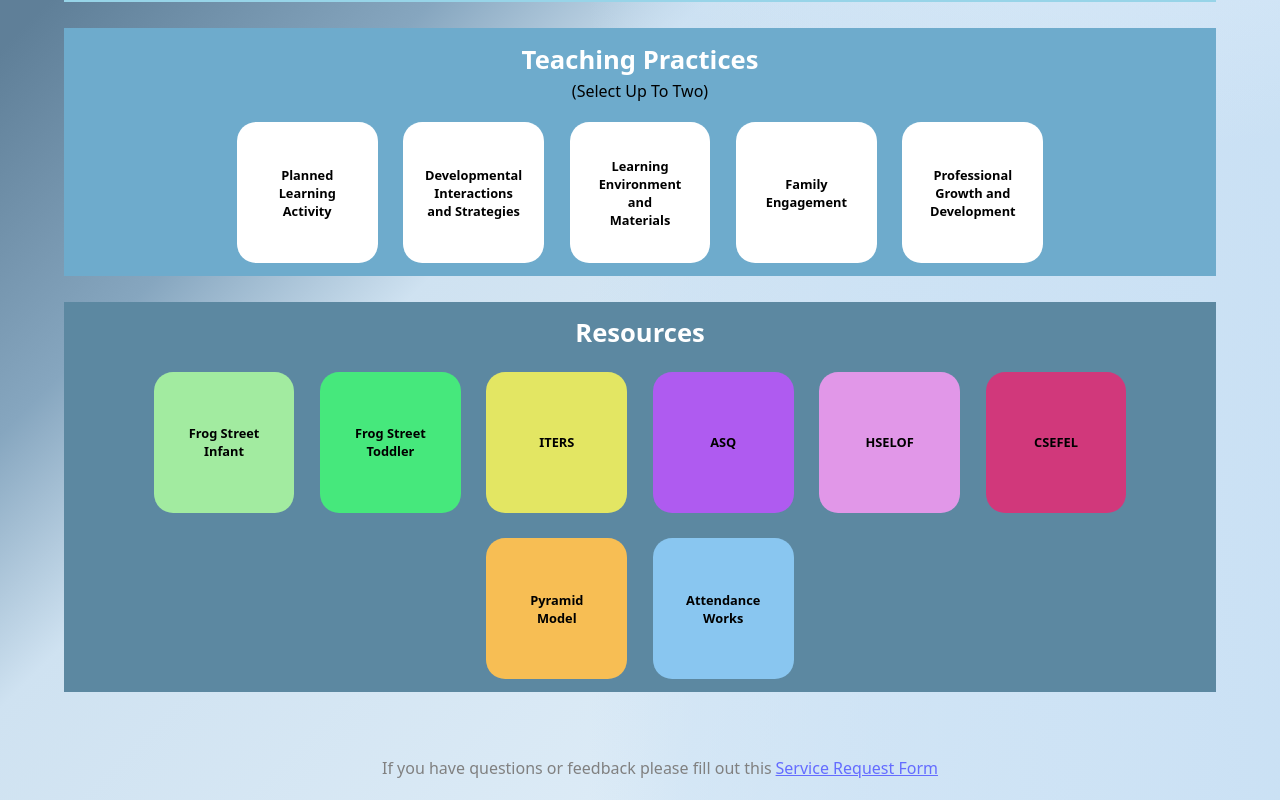
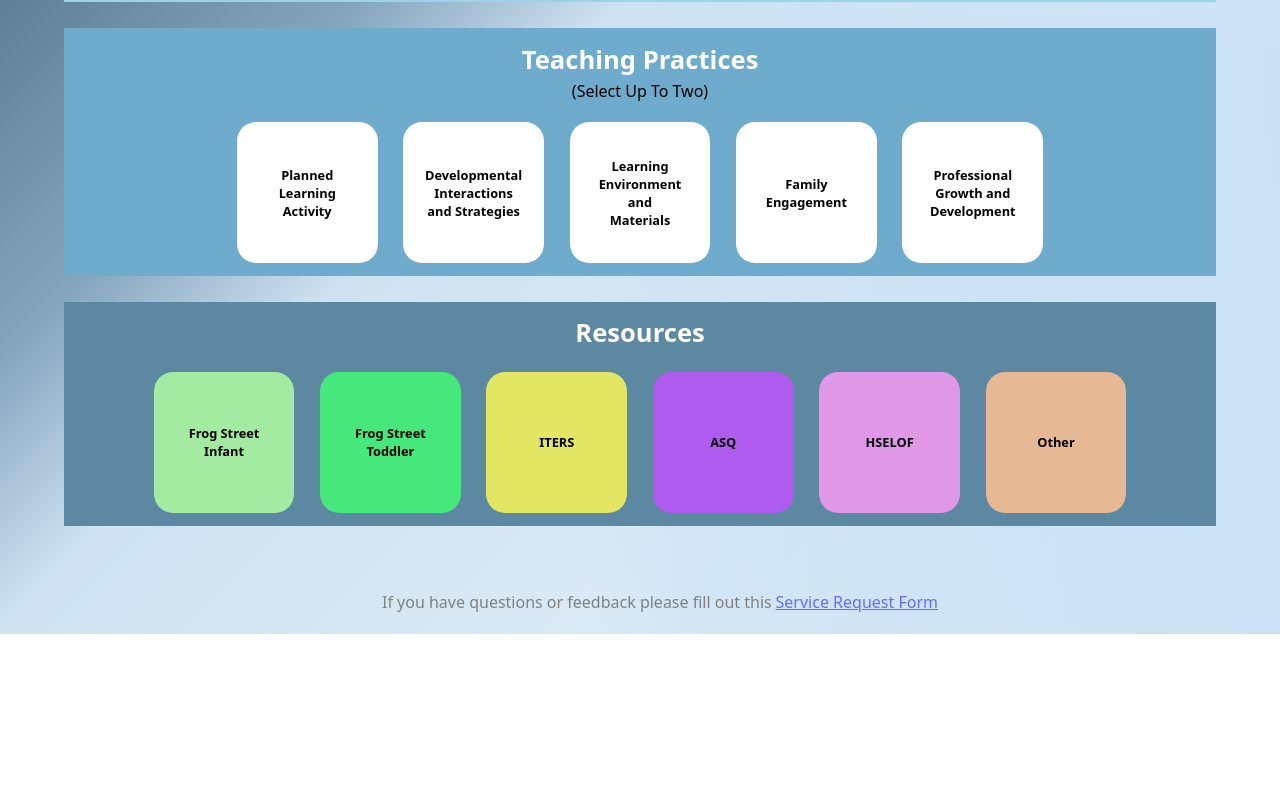
Before and after one commit to kylelin23/EHS_webpage, a React (Vite) app: page /dataPage in a window 1280 px wide. Shown: the part 663-1463 px from the top of the page. After the commit the page ends 1297 px from the top, so only its background shows below. Built offline with nearby package versions, Linux system fonts and the light colour scheme.

Commit message:
Add Other

```diff
--- a/src/dataPage.css
+++ b/src/dataPage.css
@@ -208,6 +208,10 @@ h1 {
   background-color: #89c6f0;
 }
 
+.textContainer.other {
+  background-color: #e6b893;
+}
+
 
 
 .bar {
--- a/src/dataPage.jsx
+++ b/src/dataPage.jsx
@@ -105,16 +105,8 @@ function DataPage() {
     label: "HSELOF"
   },
   {
-    value: "CSEFEL",
-    label: "CSEFEL"
-  },
-  {
-    value: "Pyramid Model",
-    label: "Pyramid Model"
-  },
-  {
-    value: "Attendance Works",
-    label: "Attendance Works"
+    value: "Other",
+    label: "Other"
   }
 ];
 
@@ -241,9 +233,14 @@ function DataPage() {
           });
       }
       if(selectedResources != "Not Selected"){
-        filteredData = selectedResources
-          ? filteredData.filter(row => row["Resource Agency"] === selectedResources)
-          : filteredData;
+        if (selectedResources === "Other") {
+            filteredData = filteredData.filter(row =>
+              ["CSEFEL", "Pyramid Model", "Attendance Works"].includes(row["Resource Agency"])
+            );
+        }
+        else {
+          filteredData = filteredData.filter(row => row["Resource Agency"] === selectedResources);
+        }
       }
 
       // IF IT IS FROG STREET INFANT SORT BY AGE THEN ACTIVITY CARD NUMBER
@@ -598,9 +595,7 @@ function DataPage() {
                       ${resource.value == 'ITERS-3 Materials' ? "iters" : ""}
                       ${resource.value == 'ASQ Activities' ? "asq" : ""}
                       ${resource.value == 'HSELOF' ? "hselof" : ""}
-                      ${resource.value == 'CSEFEL' ? "center" : ""}
-                      ${resource.value == 'Pyramid Model' ? "pyramid" : ""}
-                      ${resource.value == 'Attendance Works' ? "attendance" : ""}
+                      ${resource.value == 'Other' ? "other" : ""}
                       `}
                     key={index}
                     // onClick={() => setSelectedResources(resource)}
```
Also changed, not shown: 10 other files (tests, documents, lock files or other folders).
